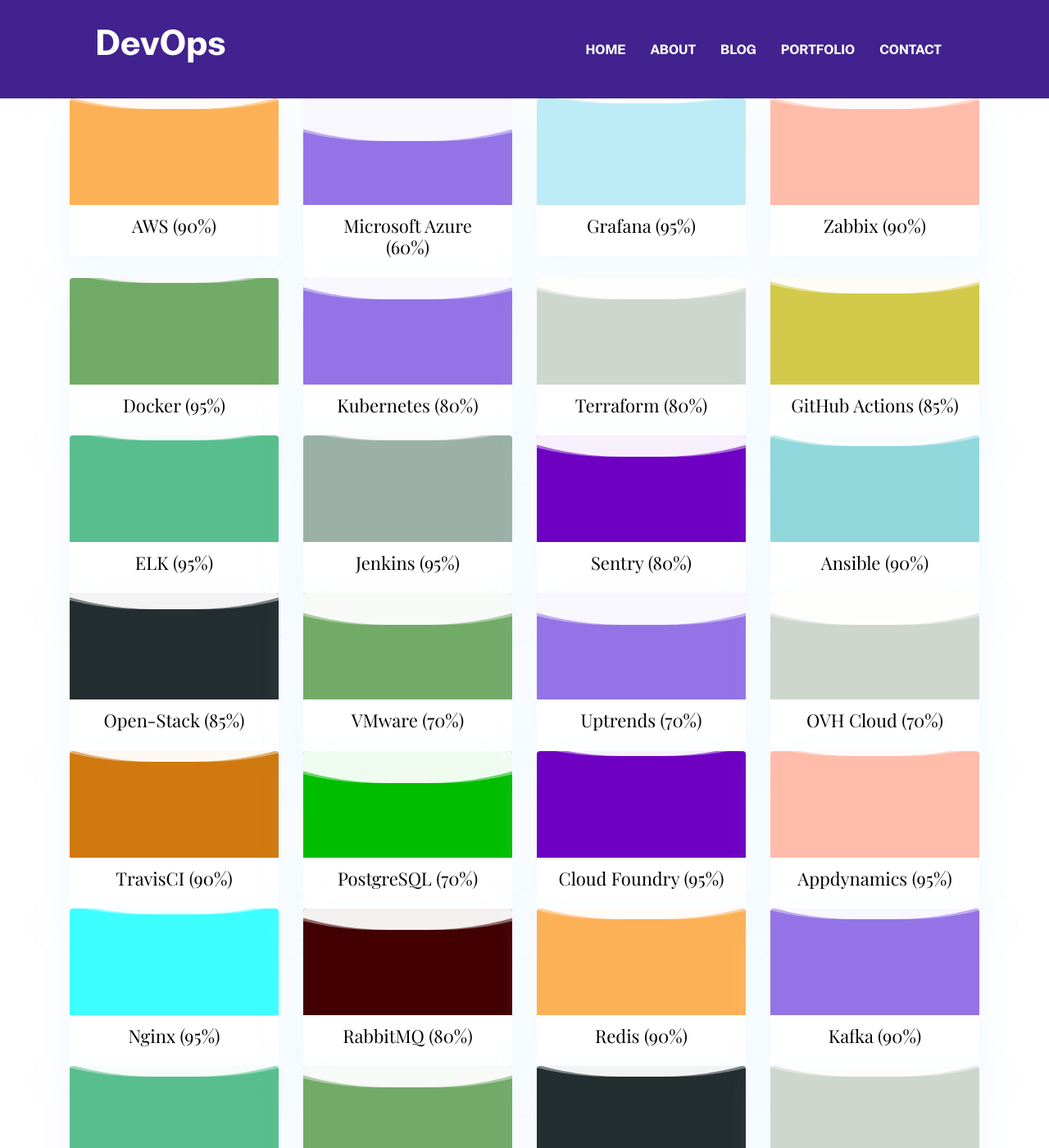
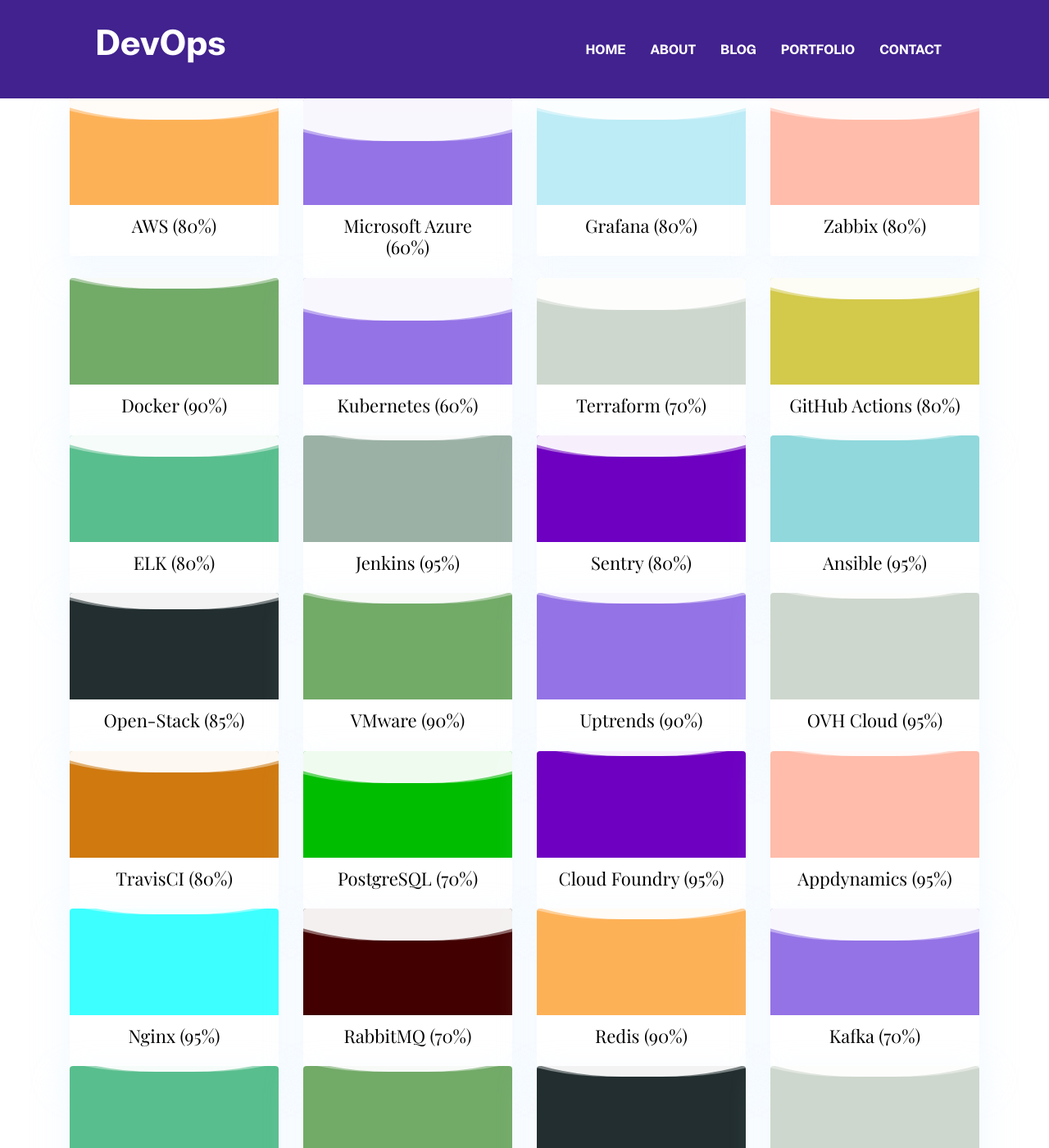
Before and after one commit to Shashankreddysunkara/blog, a Jekyll site: the page built from index.html, in a window 1280 px wide and 1400 px high, scrolled down 1748 px. Shown: the whole window at 82% size. Built offline with Jekyll 4.4.1, drawn with Linux system fonts in a browser that asks for light colours; some of the changed text lies outside the part shown.

Commit message:
Update copyright year and skill proficiency levels
Changed copyright year to 2026 and increased proficiency values for Ansible, OVH Cloud, Ubuntu, and Icinga in the skills section of settings.yml.

```diff
--- a/_data/settings.yml
+++ b/_data/settings.yml
@@ -8,7 +8,7 @@
 email: shashankreddy.sunkara0504@gmail.com
 phone: +49 17675873535
 address: Hamburg, Germany
-copyright: Copyright &copy; 2025 Maintained by [Shashank Reddy Sunkara](https://www.linkedin.com/in/reddy-s/)
+copyright: Copyright &copy; 2026 Maintained by [Shashank Reddy Sunkara](https://www.linkedin.com/in/reddy-s/)
 
 menu:
 - {name: About, link: '/blog/about.html'}
@@ -106,32 +106,32 @@
 
 skills-title: Skills
 skills:
-- {name: AWS, color: '#fdb157', value: '90%'}
+- {name: AWS, color: '#fdb157', value: '80%'}
 - {name: Microsoft Azure, color: '#9473e6', value: '60%'}
-- {name: Grafana, color: '#bdecf6', value: '95%'}
-- {name: Zabbix, color: '#ffbcaa', value: '90%'}
-- {name: Docker, color: '#72aa68', value: '95%'}
-- {name: Kubernetes, color: '#9473e6', value: '80%'}
-- {name: Terraform, color: '#ced7cd', value: '80%'}
-- {name: GitHub Actions, color: '#d3c94a', value: '85%'}
-- {name: ELK, color: '#58be8d', value: '95%'}
+- {name: Grafana, color: '#bdecf6', value: '80%'}
+- {name: Zabbix, color: '#ffbcaa', value: '80%'}
+- {name: Docker, color: '#72aa68', value: '90%'}
+- {name: Kubernetes, color: '#9473e6', value: '60%'}
+- {name: Terraform, color: '#ced7cd', value: '70%'}
+- {name: GitHub Actions, color: '#d3c94a', value: '80%'}
+- {name: ELK, color: '#58be8d', value: '80%'}
 - {name: Jenkins, color: '#9bb1a6', value: '95%'}
 - {name: Sentry, color: '#6e00c2', value: '80%'}
-- {name: Ansible, color: '#90d8dc', value: '90%'}
+- {name: Ansible, color: '#90d8dc', value: '95%'}
 - {name: Open-Stack, color: '#222e2f', value: '85%'}
-- {name: VMware, color: '#72aa68', value: '70%'}
-- {name: Uptrends, color: '#9473e6', value: '70%'}
-- {name: OVH Cloud, color: '#ced7cd', value: '70%'}
-- {name: TravisCI, color: '#cf790f', value: '90%'}
+- {name: VMware, color: '#72aa68', value: '90%'}
+- {name: Uptrends, color: '#9473e6', value: '90%'}
+- {name: OVH Cloud, color: '#ced7cd', value: '95%'}
+- {name: TravisCI, color: '#cf790f', value: '80%'}
 - {name: PostgreSQL, color: '#00bd00', value: '70%'}
 - {name: Cloud Foundry, color: '#6e00c2', value: '95%'}
 - {name: Appdynamics, color: '#ffbcaa', value: '95%'}
 - {name: Nginx, color: '#3dffff', value: '95%'}
-- {name: RabbitMQ, color: '#420000', value: '80%'}
+- {name: RabbitMQ, color: '#420000', value: '70%'}
 - {name: Redis, color: '#fdb157', value: '90%'}
-- {name: Kafka, color: '#9473e6', value: '90%'}
-- {name: Ubuntu, color: '#58be8d', value: '90%'}
-- {name: Icinga, color: '#72aa68', value: '80%'}
+- {name: Kafka, color: '#9473e6', value: '70%'}
+- {name: Ubuntu, color: '#58be8d', value: '95%'}
+- {name: Icinga, color: '#72aa68', value: '95%'}
 - {name: Hava, color: '#222e2f', value: '90%'}
 - {name: Endpoint Protector (DLP), color: '#ced7cd', value: '90%'}
 
```
